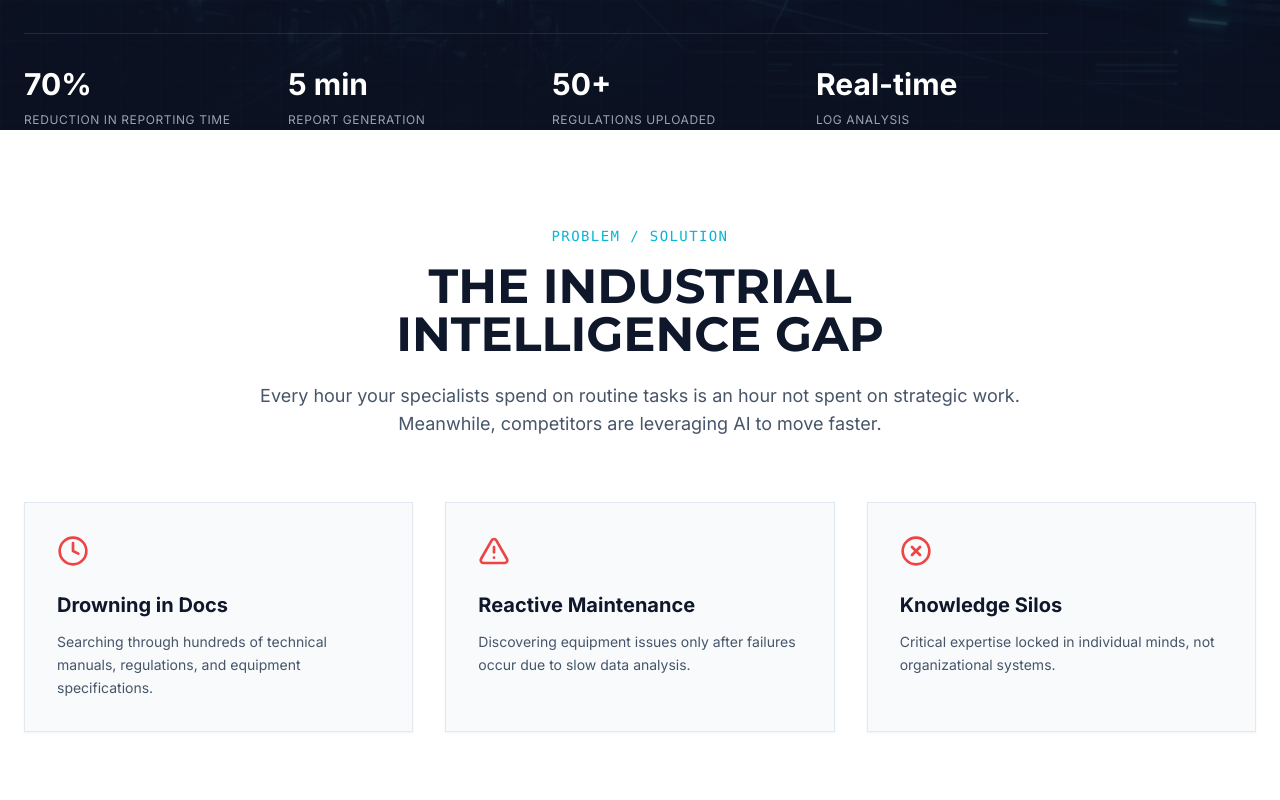
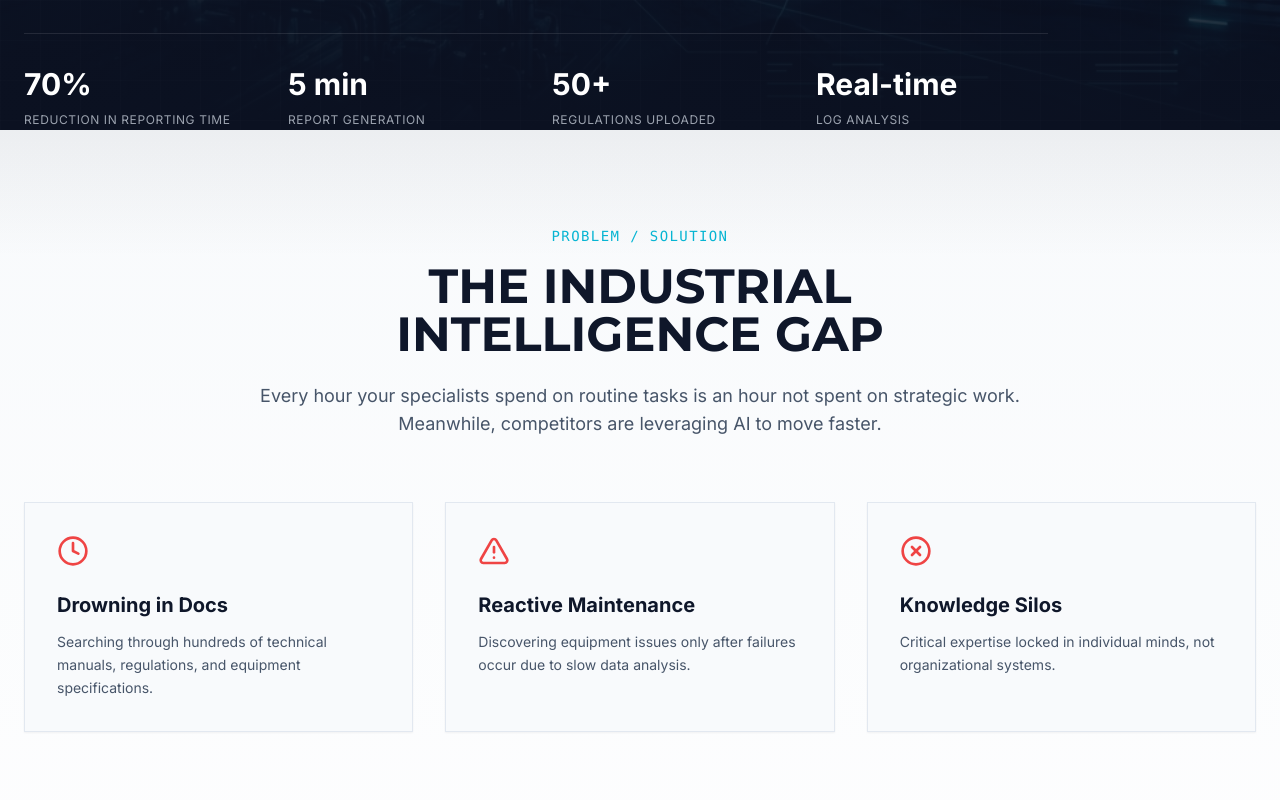
Before and after one commit to Urazhanova/corp.edu, a React (Vite) app: page / in a window 1280 px wide. Shown: the part 760-1560 px from the top of the page. Built offline with nearby package versions, Linux system fonts and the light colour scheme.

Commit message:
style: Improve visual transition between Hero and ProblemSolution

```diff
--- a/src/components/ProblemSolution.tsx
+++ b/src/components/ProblemSolution.tsx
@@ -2,7 +2,10 @@ import { AlertTriangle, Clock, Database, BrainCircuit, XCircle } from 'lucide-re
 
 const ProblemSolution = () => {
     return (
-        <section id="problem-solution" className="py-24 bg-white relative">
+        <section id="problem-solution" className="py-24 bg-gradient-to-b from-slate-50 to-white relative">
+            {/* Transition Overlay */}
+            <div className="absolute top-0 left-0 w-full h-32 bg-gradient-to-b from-primary/5 to-transparent pointer-events-none" />
+
             <div className="container mx-auto px-6">
 
                 {/* The Challenge */}
```
